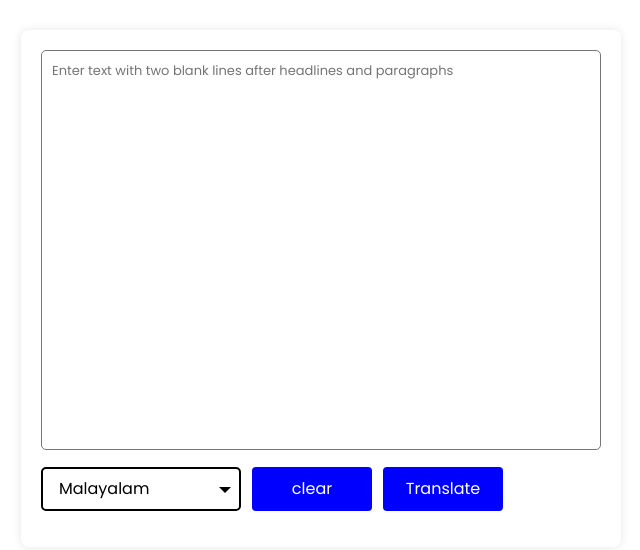
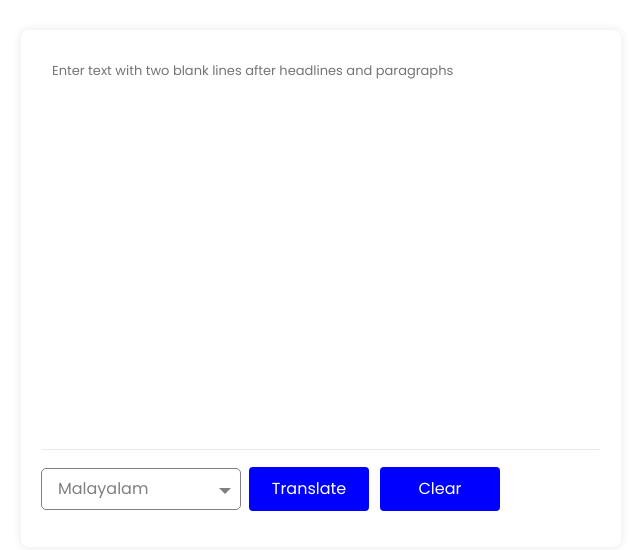
Before and after one commit to vin-thomas/translate_1, a Django app: page / in a window 1280 px wide. Shown: the part 72-622 px from the top of the page, without its empty margins (319-959 px from the left). Run offline with Django 5.2, Linux system fonts and the light colour scheme; the visitor is signed in with stand-in values (Sample User, id 1); some libraries are stand-ins or nearby versions.

Commit message:
style change 1

```diff
--- a/static/css/style.css
+++ b/static/css/style.css
@@ -38,17 +38,27 @@ textarea {
     width: 100%;
     height: 400px;
     margin-bottom: 10px;
-    border-radius: 5px;
+    border-radius: 2px;
     padding: 10px;
     box-sizing: border-box;
     resize: none;
     outline: none;
     font-size: small;
-}
+    border: 1px dotted;
+    border-color: transparent transparent lightgrey transparent;
+    /* Hide the scrollbar
+    scrollbar-width: none; /* Firefox */
+    /* -ms-overflow-style: none; Internet Explorer and Edge */
+    /* ::-webkit-scrollbar { */
+      /* display: none; Chrome, Safari, Opera */
+    /* } */
+    /* Set other necessary styles for scrolling */
+    /* overflow: auto; */
+  }
 
 p {
     margin-top: 10px;
-    font-size: 12px;
+    font-size: small;
     line-height: 2;
 }
 
@@ -88,9 +98,9 @@ select:focus {
 
   .select-selected {
     background-color: transparent !important;
-    border: 2px solid !important;
-    border-color: black !important;
-    color: black;
+    border: 1px solid !important;
+    border-color: grey !important;
+    color: grey;
   }
 
   /* Style the arrow inside the select element: */
@@ -102,12 +112,12 @@ select:focus {
     width: 0;
     height: 0;
     border: 6px solid transparent;
-    border-color: black transparent transparent transparent;
+    border-color: grey transparent transparent transparent;
   }
 
   /* Point the arrow upwards when the select box is open (active): */
   .select-selected.select-arrow-active:after {
-    border-color: transparent transparent black transparent;
+    border-color: transparent transparent grey transparent;
     top: 10px;
   }
 
@@ -125,7 +135,7 @@ select:focus {
     position: absolute;
     background-color: #ffffff;
     border-radius: 0px 0px 5px 5px;
-    border: 2px solid black;
+    border: 1px solid grey;
     border-top: transparent;
     top: 100%;
     left: 0;
@@ -134,7 +144,7 @@ select:focus {
   }
 
   .select-items div {
-    color: black;
+    color: grey;
     border-radius: 0;
   }
 
@@ -222,45 +232,57 @@ input[type="submit"]:hover, button:hover, .clear a:hover {
 
 /* HTML: <div class="loader"></div> */
 .loader {
-  width: fit-content;
-  font-size: 17px;
-  font-family: monospace;
-  line-height: 1.4;
-  font-weight: bold;
-  --c: no-repeat linear-gradient(#000 0 0);
-  background: var(--c),var(--c),var(--c),var(--c),var(--c),var(--c),var(--c);
-  background-size: calc(1ch + 1px) 100%;
-  border-bottom: 10px solid #0000;
-  position: relative;
-  animation: l8-0 3s infinite linear;
-  clip-path: inset(-20px 0);
-  margin-top: 35px;
+  color: #00f;
+  width: 4px;
+  margin-top: 21px;
+  aspect-ratio: 1;
+  border-radius: 50%;
+  box-shadow: 19px 0 0 7px, 38px 0 0 3px, 57px 0 0 0;
+  transform: translateX(-13px);
+  animation: l21 .5s infinite alternate linear;
   display: none;
 }
-.loader::before {
-  content:"Loading";
+
+@keyframes l21 {
+  50%  {box-shadow: 19px 0 0 3px, 38px 0 0 7px, 57px 0 0 3px}
+  100% {box-shadow: 19px 0 0 0  , 38px 0 0 3px, 57px 0 0 7px}
 }
-.loader::after {
-  content: "";
-  position: absolute;
-  width: 10px;
-  height: 14px;
-  background: #00f;
-  left: -10px;
-  bottom: 100%;
-  animation: l8-1 3s infinite linear;
+
+
+/* Firefox (uncomment to work in Firefox, although other properties will not work!)  */
+/* * {
+  scrollbar-width: thin;
+  scrollbar-color: #397524 #DFE9EB;
+} */
+
+/* Chrome, Edge and Safari */
+*::-webkit-scrollbar {
+  height: 1px;
+  width: 1px;
 }
-@keyframes l8-0{
-   0%,
-   12.5% {background-position: calc(0*100%/6) 0   ,calc(1*100%/6)    0,calc(2*100%/6)    0,calc(3*100%/6)    0,calc(4*100%/6)    0,calc(5*100%/6)    0,calc(6*100%/6) 0}
-   25%   {background-position: calc(0*100%/6) 40px,calc(1*100%/6)    0,calc(2*100%/6)    0,calc(3*100%/6)    0,calc(4*100%/6)    0,calc(5*100%/6)    0,calc(6*100%/6) 0}
-   37.5% {background-position: calc(0*100%/6) 40px,calc(1*100%/6) 40px,calc(2*100%/6)    0,calc(3*100%/6)    0,calc(4*100%/6)    0,calc(5*100%/6)    0,calc(6*100%/6) 0}
-   50%   {background-position: calc(0*100%/6) 40px,calc(1*100%/6) 40px,calc(2*100%/6) 40px,calc(3*100%/6)    0,calc(4*100%/6)    0,calc(5*100%/6)    0,calc(6*100%/6) 0}
-   62.5% {background-position: calc(0*100%/6) 40px,calc(1*100%/6) 40px,calc(2*100%/6) 40px,calc(3*100%/6) 40px,calc(4*100%/6)    0,calc(5*100%/6)    0,calc(6*100%/6) 0}
-   75%   {background-position: calc(0*100%/6) 40px,calc(1*100%/6) 40px,calc(2*100%/6) 40px,calc(3*100%/6) 40px,calc(4*100%/6) 40px,calc(5*100%/6)    0,calc(6*100%/6) 0}
-   87.4% {background-position: calc(0*100%/6) 40px,calc(1*100%/6) 40px,calc(2*100%/6) 40px,calc(3*100%/6) 40px,calc(4*100%/6) 40px,calc(5*100%/6) 40px,calc(6*100%/6) 0}
-   100%  {background-position: calc(0*100%/6) 40px,calc(1*100%/6) 40px,calc(2*100%/6) 40px,calc(3*100%/6) 40px,calc(4*100%/6) 40px,calc(5*100%/6) 40px,calc(6*100%/6) 40px}
+*::-webkit-scrollbar-track {
+  border-radius: 0px;
+  background-color: #DFE9EB;
+  border: 10px dotted #FFFFFF;
 }
-@keyframes l8-1{
-  100% {left:115%}
+
+*::-webkit-scrollbar-track:hover {
+  background-color: black;
 }
+
+*::-webkit-scrollbar-track:active {
+  background-color: black;
+}
+
+*::-webkit-scrollbar-thumb {
+  border-radius: 0px;
+  background-color: lightgrey;
+}
+
+*::-webkit-scrollbar-thumb:hover {
+  background-color: grey;
+}
+
+*::-webkit-scrollbar-thumb:active {
+  background-color: grey;
+}
--- a/templates/rreports_2/index.html
+++ b/templates/rreports_2/index.html
@@ -38,7 +38,7 @@
           name="textToTranslate"
           placeholder="Enter text with two blank lines after headlines and paragraphs">{{original_text}}</textarea>
         </div>
-        <div class="d-flex flex-row justify-content-start mb-3">
+        <div class="d-flex flex-row justify-content-start align-items-center mb-3">
           <div class="custom-select me-2 p-0" style="width: 200px">
             <select name="language">
               <option value="ml">Malayalam</option>
@@ -48,10 +48,10 @@
               <option value="mr">Marathi</option>
             </select>
           </div>
-          <div class="clear me-2">
-            <a title="Clear" onclick="closeForm()">clear</a>
+          <div class="p-0 me-2"><button id="submit_btn" type="submit">Translate</button></div>
+          <div class="clear">
+            <a title="Clear" onclick="closeForm()">Clear</a>
           </div>
-          <div class="p-0"><button id="submit_btn" type="submit">Translate</button></div>
         </div>
       </form>
       <p id="translationOutput">{{translation|safe}}</p>
```
